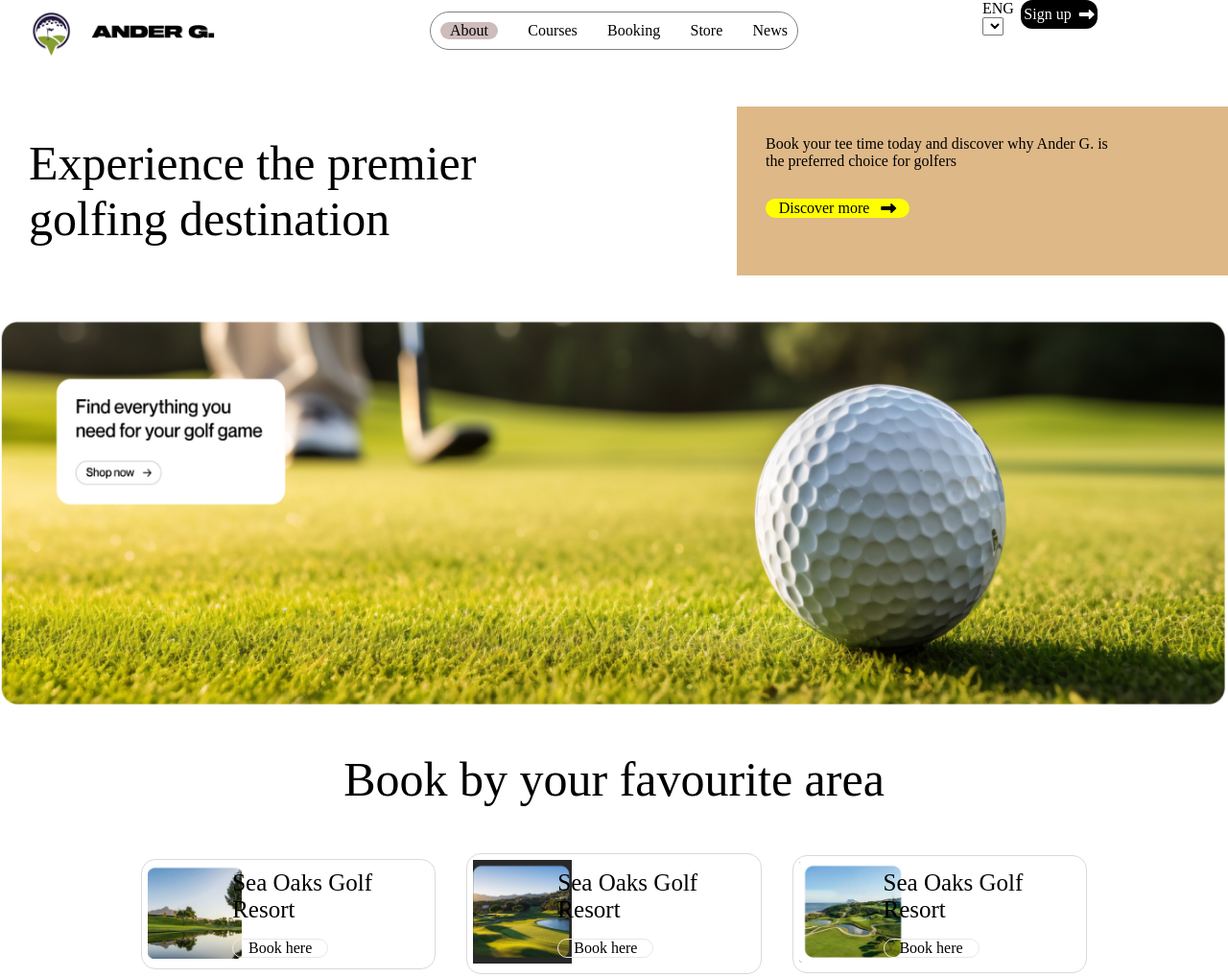
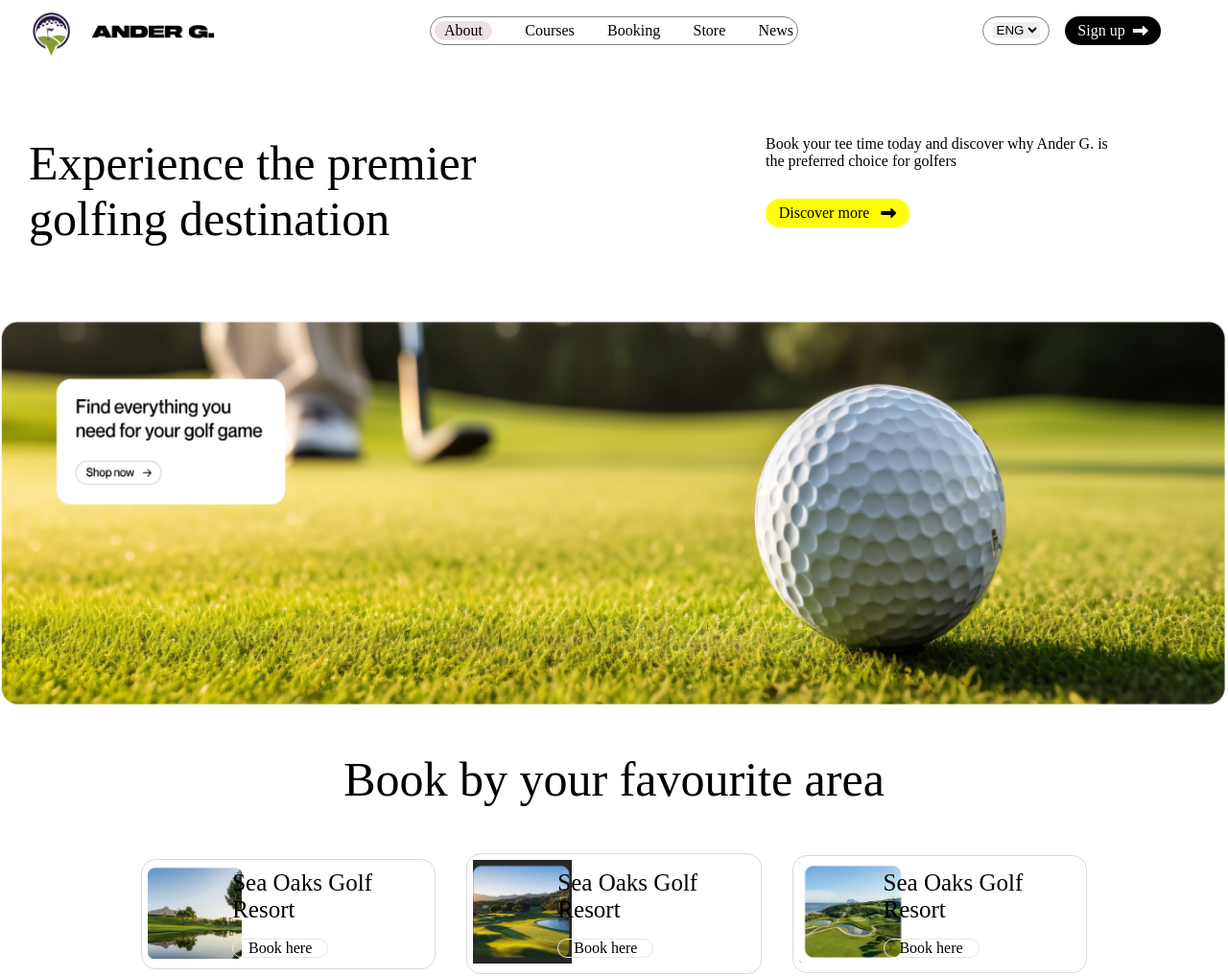
Before and after one commit to Harshcoder12345/Golf-5, a plain HTML site: page index.html in a window 1280 px wide. Shown: the top 1018 px of the page at 96% size. Drawn offline with Linux system fonts and the light colour scheme.

Commit message:
second commit

```diff
--- a/index.html
+++ b/index.html
@@ -27,7 +27,9 @@
                 </div>
             </div>
             <div class="navright">
-                <div class="eng">ENG <select name="" id="">ENG</select></div>
+                <div class="eng"><select class="select-style" name="" id="" >
+                    <option>ENG</option>
+                </select></div>
                 <div class="sign">Sign up&nbsp;&nbsp;<i class="fa-solid fa-right-long"></i></div>
             </div>
         </div>
--- a/style.css
+++ b/style.css
@@ -26,6 +26,9 @@
     align-items: center;
 
 }
+.select-style option{
+    font-weight: 800;
+}
 
 .navcenter{
     width: 60%;
@@ -41,11 +44,24 @@
     /* background-color: burlywood; */
     display: flex;
     flex-direction: row;
+    gap: 1rem;
+    align-items: center;
+    /* border: 1px solid black; */
 
 }
 .eng{
-    width: 40px;
-    height: 40px;
+    width: 70px;
+    height: 30px;
+    border: 1px solid gray;
+    padding: 10px;
+    display: flex;
+    justify-content: center;
+    align-items: center;
+    border-radius: 20px;
+}
+
+.eng select{
+    border: none;
 }
 
 
@@ -70,23 +86,23 @@
     list-style: none;
     justify-content: space-between;
     align-items: center;
-    padding: 10px;
+    padding: 4px;
 }
 
 .about{
     width: 60px;
-    height: auto;
+    height: 20px;
     border-radius: 10px;
     display: flex;
     justify-content: center;
     align-items: center;
-    background-color: rgb(206, 187, 187);
+    background-color: rgb(236, 225, 225);
 }
 
 .sign{
-    width: 80px;
+    width: 100px;
     height: 30px;
-    border-radius: 12px;
+    border-radius: 15px;
     background-color: black;
     color: white;
     display: flex;
@@ -107,7 +123,7 @@
 }
 .sec1right{
     width: 40%;
-    background-color: burlywood;
+    /* background-color: burlywood; */
     display: flex;
     flex-direction: column;
     gap: 30px;
@@ -121,7 +137,7 @@
 
 .disc{
     width: 150px;
-    height: 20px;
+    height: 30px;
     border-radius: 15px;
     background-color: yellow;
     display: flex;
```
